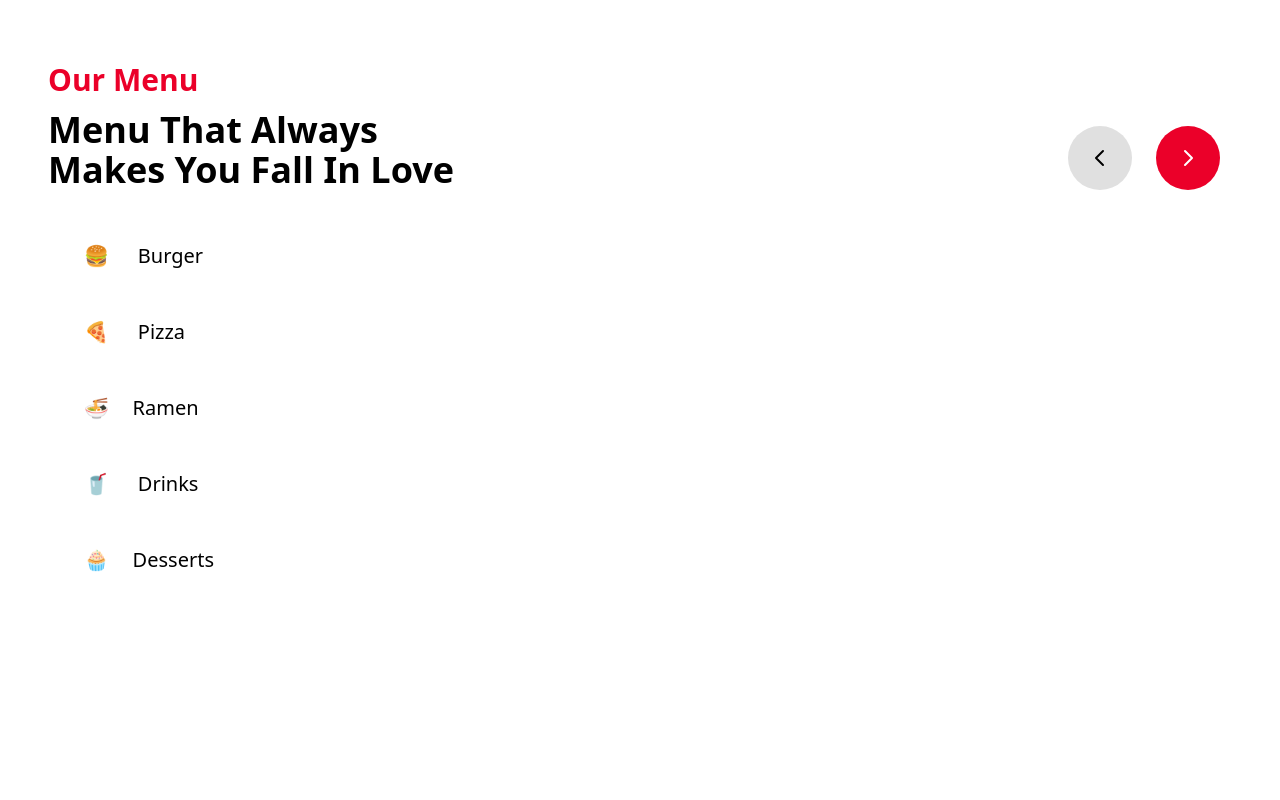
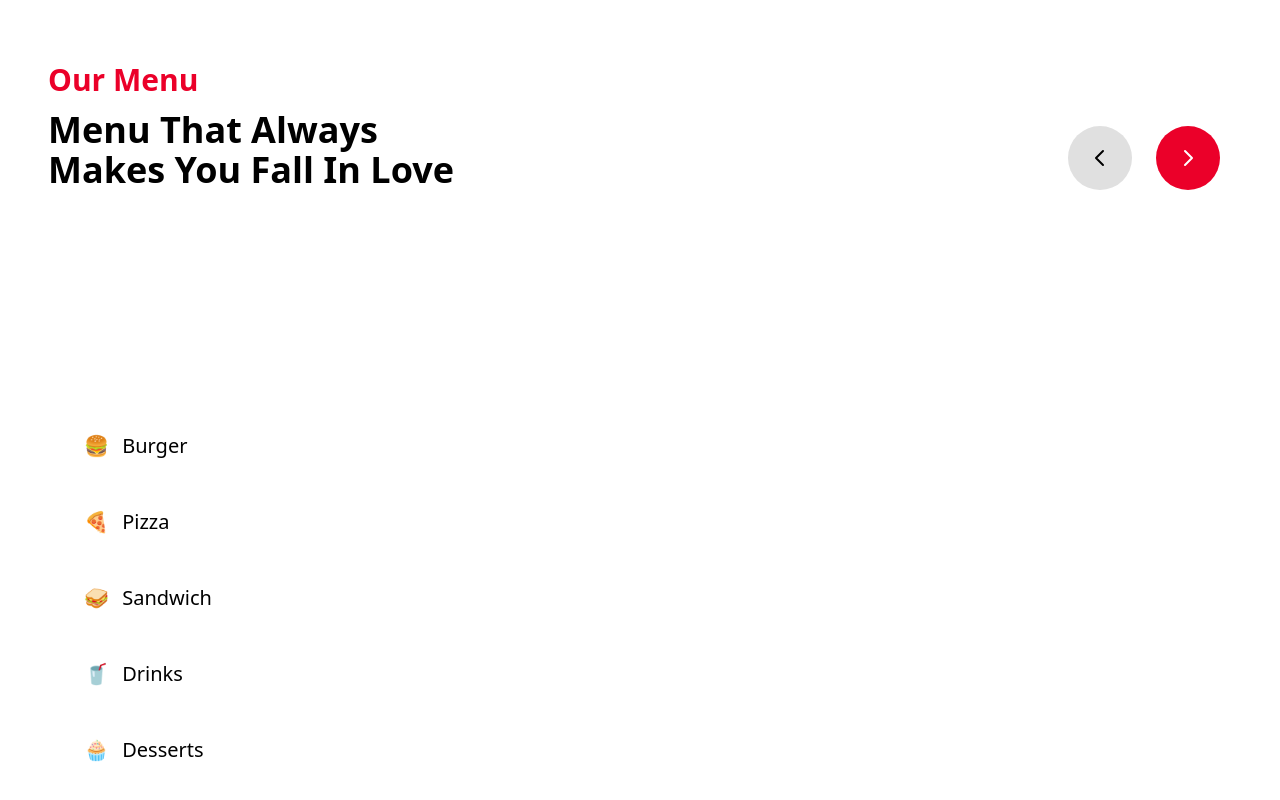
Before and after one commit to faiza-muskan/gym-app, a React (Create React App) app: page / in a window 1280 px wide. Shown: the part 1226-2026 px from the top of the page. Before the commit the page ends 1904 px from the top, so only its background shows below. Built offline with nearby package versions, Linux system fonts and the light colour scheme; no server answers.

Commit message:
menu and display section

```diff
--- /dev/null
+++ b/src/UI/Card.js
@@ -0,0 +1,12 @@
+import React from "react";
+import foodBowl from "../images/foodBowl.png";
+
+const Card = () => {
+  return (
+    <div className="w-[200px] h-auto ">
+      <img src={foodBowl} alt="bowl of food" />
+    </div>
+  );
+};
+
+export default Card;
--- /dev/null
+++ b/src/components/DisplayFood.js
@@ -0,0 +1,33 @@
+import React from "react";
+
+const DisplayFood = (props) => {
+  console.log(props.displayData);
+  return (
+    <div className=" flex flex-row items-center gap-2 ">
+      {props.displayData.map((items) => (
+        <div
+          key={items.id}
+          className="group relative cursor-pointer items-center justify-center transition-shadow hover:shadow-xl hover:shadow-black/30 rounded-lg "
+        >
+          <div className="h-96 w-80">
+            <img
+              src={items.image}
+              alt={items.title}
+              className="h-full w-full object-fit transition-transform duration-500 group-hover:rotate-3 group-hover:scale-125 "
+            />
+          </div>
+          <div className="absolute inset-0 bg-gradient-to-b from-transparent via-transparent to-black group-hover:from-black/70 group-hover:via-black/60 group-hover:to-black/70"></div>
+          <div className=" absolute inset-0 flex translate-y-[60%] flex-col items-center justify-center px-9 text-center transition-all duration-500 group-hover:translate-y-0">
+            <h1 className=" text-md font-bold text-white ">{items.title}</h1>
+            <p className="text-white">£20</p>
+            <button className="rounded-full bg-neutral-900 py-2 px-3.5 font-com text-sm capitalize text-white shadow shadow-black/60">
+              Order now
+            </button>
+          </div>
+        </div>
+      ))}
+    </div>
+  );
+};
+
+export default DisplayFood;
--- a/src/components/MenuList.js
+++ b/src/components/MenuList.js
@@ -1,11 +1,13 @@
 import React, { useEffect, useState } from "react";
 import UseHttp from "../hooks/Use-Http";
-
-const filterMenu = ["burger", "pizza", "ramen", "drinks", "desserts"];
+import DisplayFood from "./DisplayFood";
 
 const MenuList = () => {
-  const [query, setQuery] = useState("");
   const { sendRequest } = UseHttp();
+  const [query, setQuery] = useState("burger");
+  const [display, setDisplay] = useState([]);
+
+  const filterMenu = ["burger", "pizza", "sandwich", "drinks", "desserts"];
 
   const filteredMenu = (value) => {
     setQuery(
@@ -15,59 +17,63 @@ const MenuList = () => {
     );
   };
 
-  useEffect(() => {
-    const loadData = (data) => {
-      console.log(data.results);
-    };
+  // useEffect(() => {
+  //   const loadData = (data) => {
+  //     const response = data.results;
+  //     setDisplay(response);
+  //   };
 
-    sendRequest(
-      {
-        url: `https://api.spoonacular.com/recipes/complexSearch?query=${query}&maxFat=25&number=5&apiKey=4ba25e804c0343df95bdd6787954c236`,
-      },
-      loadData
-    );
-  }, [sendRequest, query]);
+  //   sendRequest(
+  //     {
+  //       url: `https://api.spoonacular.com/recipes/complexSearch?query=${query}&maxFat=25&number=10&apiKey=4ba25e804c0343df95bdd6787954c236`,
+  //     },
+  //     loadData
+  //   );
+  // }, [sendRequest, query]);
 
   return (
-    <>
-      <div className=" flex flex-col items-start m-3 pt-4">
+    <div className="flex flex-row">
+      <div className=" flex flex-col items-start m-3 pt-4 justify-center">
         <button
           onClick={() => filteredMenu("burger")}
           className=" m-2 p-2 text-xl font-medium hover:bg-[#EB0029] hover:text-white rounded-full pr-20 py-4 focus:text-white focus:bg-[#eb0029]"
         >
-          <span className="bg-white rounded-full p-2">🍔</span> &nbsp;
+          <span className="bg-white rounded-full p-2">🍔</span>
           &nbsp;Burger
         </button>
         <button
           onClick={() => filteredMenu("pizza")}
           className="  m-2 p-2 text-xl font-medium hover:bg-[#EB0029] hover:text-white rounded-full pr-20 py-4 focus:text-white focus:bg-[#eb0029]"
         >
-          <span className="bg-white rounded-full p-2">🍕</span> &nbsp;
+          <span className="bg-white rounded-full p-2">🍕</span>
           &nbsp;Pizza
         </button>
         <button
-          onClick={() => filteredMenu("ramen")}
+          onClick={() => filteredMenu("sandwich")}
           className=" m-2 p-2 text-xl font-medium hover:bg-[#EB0029] hover:text-white rounded-full pr-20 py-4 focus:text-white focus:bg-[#eb0029]"
         >
-          <span className="bg-white rounded-full p-2">🍜</span>&nbsp;
-          &nbsp;Ramen
+          <span className="bg-white rounded-full p-2">🥪</span>
+          &nbsp;Sandwich
         </button>
         <button
           onClick={() => filteredMenu("drinks")}
           className=" m-2 p-2 text-xl font-medium hover:bg-[#EB0029] hover:text-white rounded-full pr-20 py-4 focus:text-white focus:bg-[#eb0029]"
         >
-          <span className="bg-white rounded-full p-2">🥤</span> &nbsp;
+          <span className="bg-white rounded-full p-2">🥤</span>
           &nbsp;Drinks
         </button>
         <button
           onClick={() => filteredMenu("desserts")}
           className="  m-2 p-2 text-xl font-medium hover:bg-[#EB0029] hover:text-white rounded-full pr-20 py-4 focus:text-white focus:bg-[#eb0029]"
         >
-          <span className="bg-white rounded-full p-2">🧁</span>&nbsp;
+          <span className="bg-white rounded-full p-2">🧁</span>
           &nbsp;Desserts
         </button>
       </div>
-    </>
+      <div className=" flex min-h-screen items-center justify-center ml-2 pl-2">
+        <DisplayFood displayData={display} />
+      </div>
+    </div>
   );
 };
 
--- /dev/null
+++ b/src/components/Review.js
@@ -0,0 +1 @@
+import React from "react";
```
